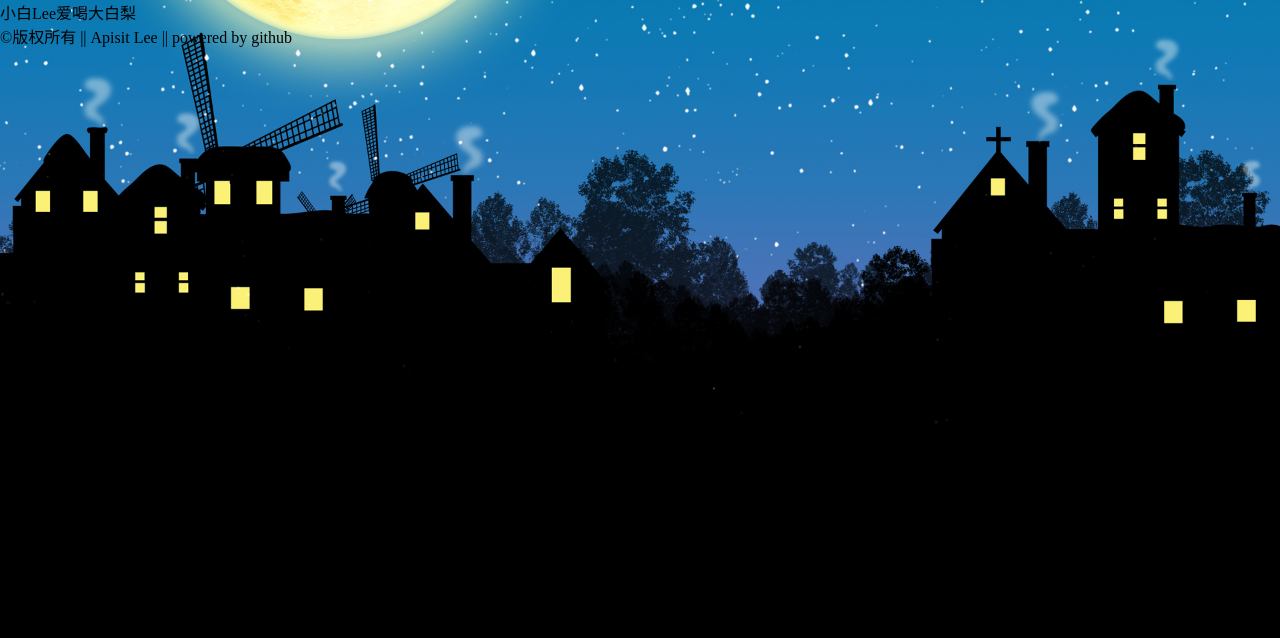
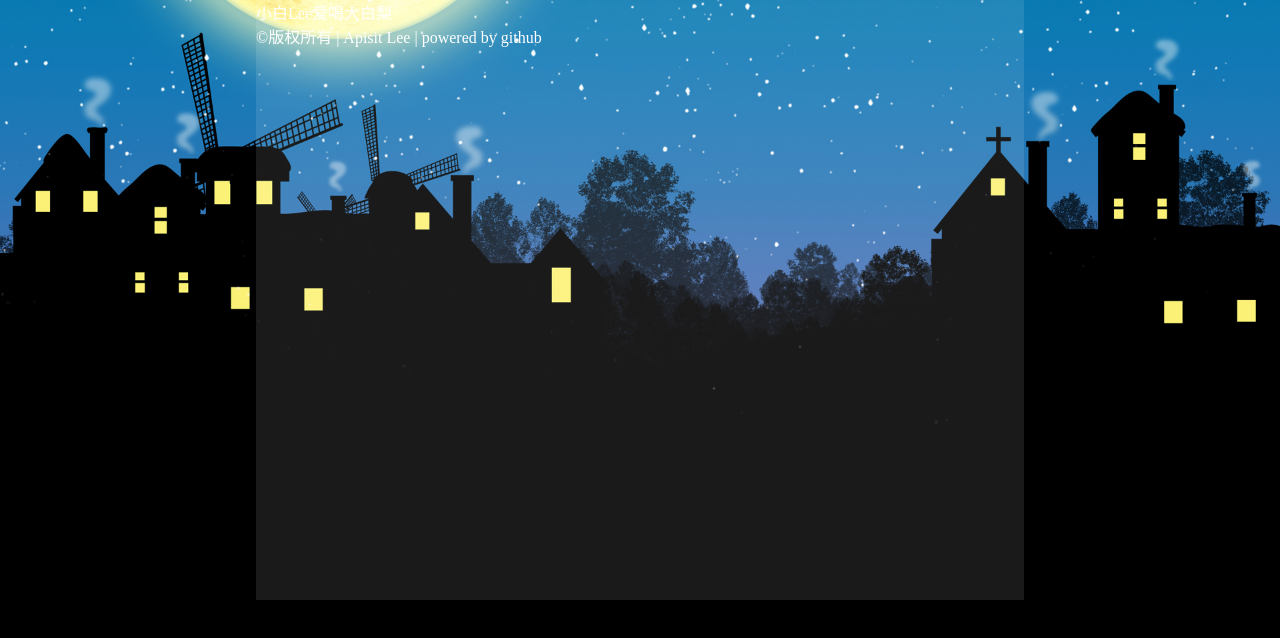
Before and after one commit to hxLee/blog, a plain HTML site: page index.html in a window 1280 px wide. Drawn offline with Linux system fonts and the light colour scheme.

Commit message:
styling the main div

```diff
--- a/index.html
+++ b/index.html
@@ -12,7 +12,7 @@
 	<div id="main">
 		<header>小白Lee爱喝大白梨</header>
 		<section id=""></section>
-		<footer>&copy;版权所有 || Apisit Lee || powered by github</footer>
+		<footer>&copy;版权所有 | Apisit Lee | powered by github</footer>
 	</div>
 </body>
 </html>
--- a/style/app.css
+++ b/style/app.css
@@ -7,3 +7,13 @@ body{
 	background-size: 100%;
 	background-color: rgba(0,0,0,1);
 }
+#main{
+	width: 60%;
+	min-width: 400px;
+	max-width: 900px;
+	height: auto;
+	min-height: 600px;
+	margin: 0 auto;
+	background: rgba(255,255,255,0.1);
+	color: #fff;
+}
```
